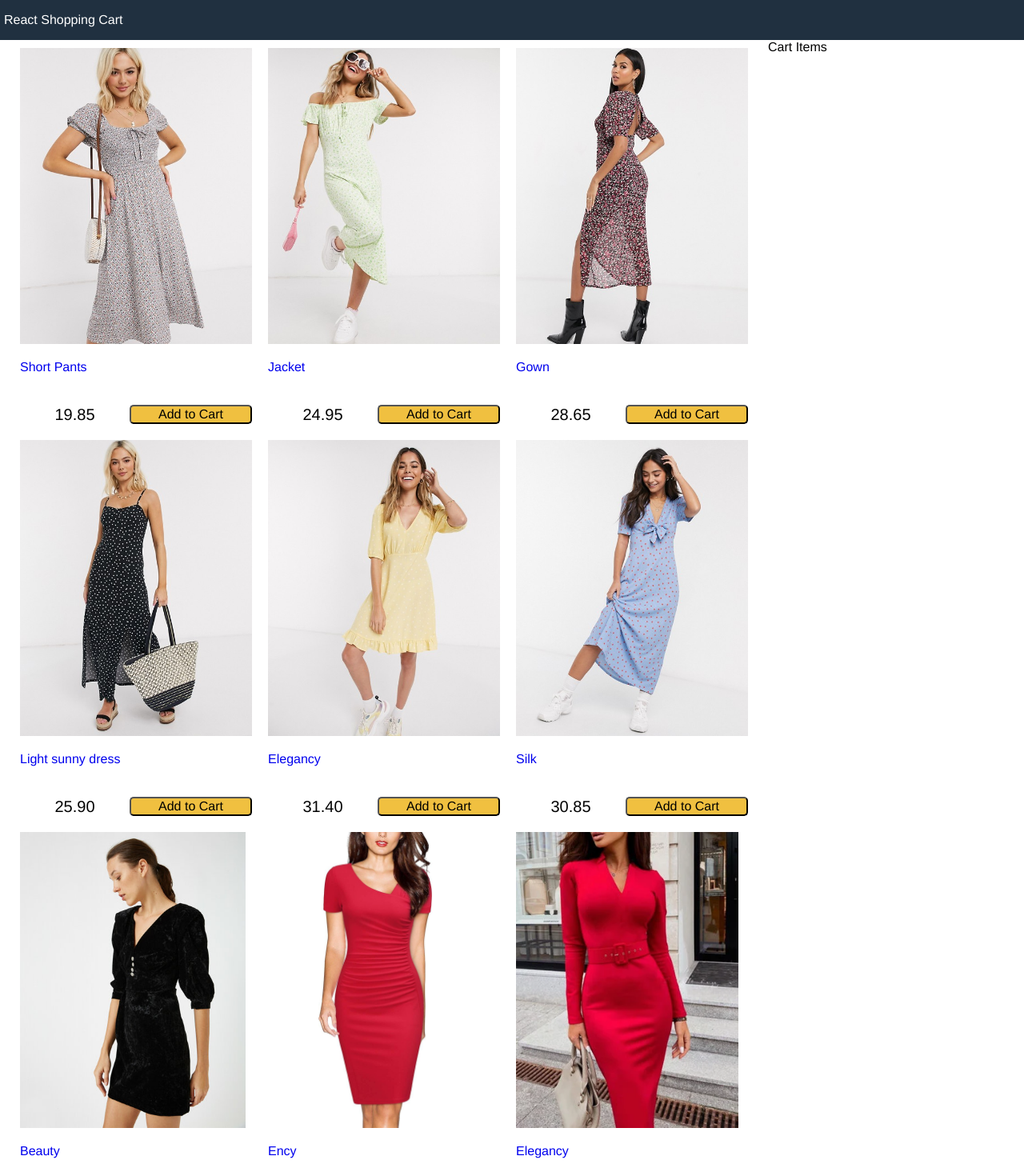
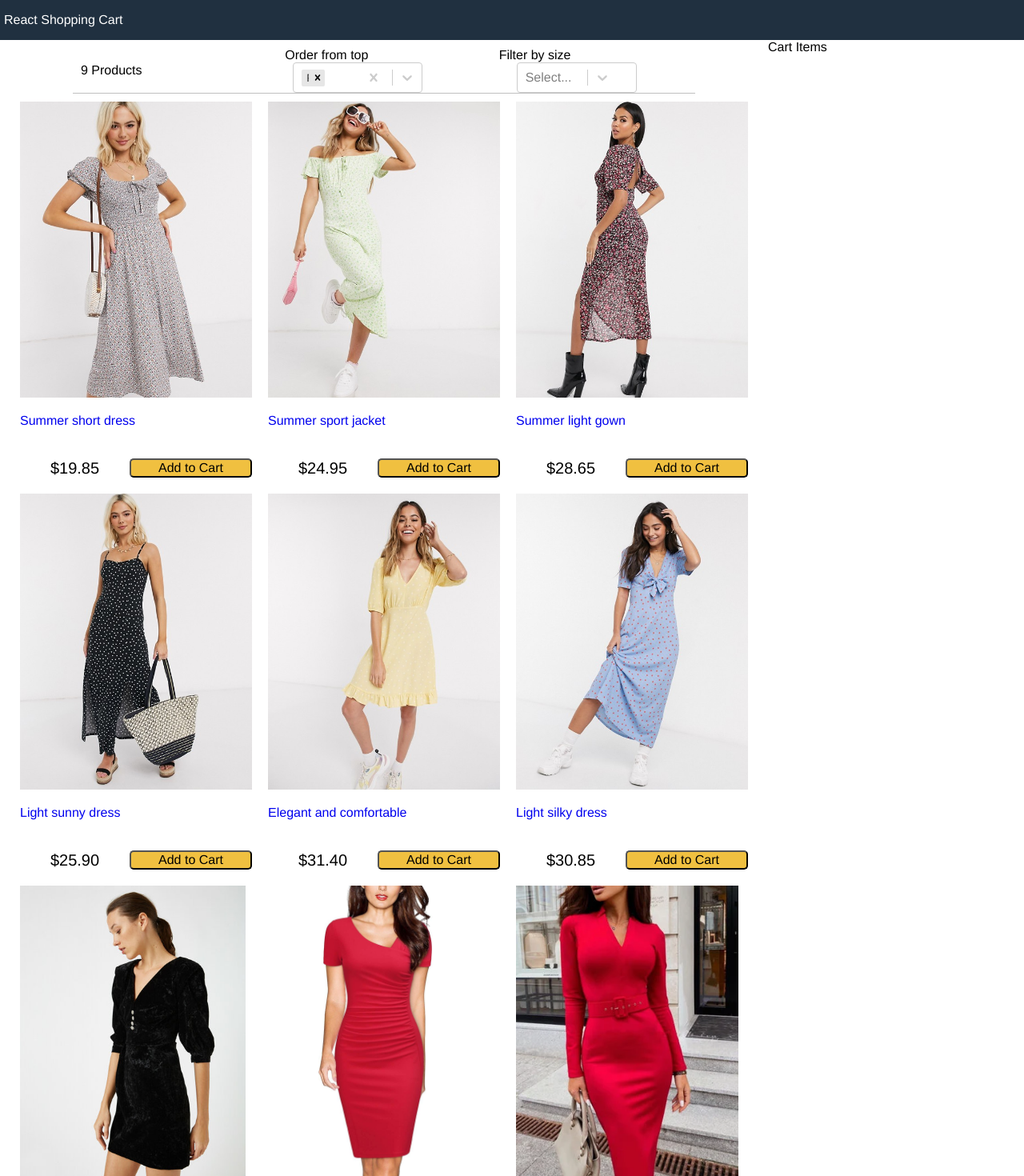
Before and after one commit to mbanem/react-shopping-cart, a React (Create React App) app: page / in a window 1280 px wide. Shown: the top 1470 px of the page at 80% size. Built offline with nearby package versions, Linux system fonts and the light colour scheme.

Commit message:
create products component

```diff
--- a/package.json
+++ b/package.json
@@ -6,7 +6,9 @@
     "dependencies": {
         "react": "^17.0.1",
         "react-dom": "^17.0.1",
+        "react-helmet": "^6.1.0",
         "react-scripts": "4.0.1",
+        "react-select": "^3.1.1",
         "sass": "^1.30.0",
         "typescript": "^4.1.2"
     },
@@ -34,6 +36,7 @@
     },
     "devDependencies": {
         "@types/react": "^17.0.0",
-        "@types/react-dom": "^17.0.0"
+        "@types/react-dom": "^17.0.0",
+        "@types/react-select": "^3.0.28"
     }
 }
--- a/src/Components/App.tsx
+++ b/src/Components/App.tsx
@@ -1,23 +1,39 @@
 // Feature 1
-import React from 'react';
-
+import React, { useState } from 'react';
+import { ValueType } from 'react-select';
 import '../Styles/App.scss';
-// import data from '../Models/data.json';
-import { IData } from '../Models/Interfaces/Interfaces';
+import { IData, IProduct } from '../Models/Interfaces/Interfaces';
 import { Products } from './Products';
+import { Filter } from './Filter';
 // const entries = [
 // 	{ size: ['XL', 'XXL'], sort: 'XL' },
 // 	{ size: ['M', 'XXL', 'XXL'], sort: 'XXL' },
 // ];
-export const App: React.FC<IData> = ({ products }: IData): JSX.Element => {
-	// const [state, setState] = useState<{
-	// 	size: string[];
-	// 	sort: string;
-	// }>({ size: ['M', 'XL', 'XXL'], sort: 'XL' });
-	// window.data = data;
-	// console.log('data.length, data', data as IProduct[]);
-	// console.log('data.products[0].description', products[0].description);
+interface TOption {
+	value: string;
+	label: string;
+}
+// -------------  The App ----------------
+export const App: React.FC<IData> = (data: IData): JSX.Element => {
+	const [state, setState] = useState<{
+		size: TOption['value'];
+		sort: TOption['value'];
+	}>({ size: '', sort: '' });
+	const [products, setProducts] = useState<IProduct[]>(data.products);
 
+	const sortProducts = (sort: ValueType<TOption, false>) => {};
+	const filterProductsBySize = (size: ValueType<TOption, false>) => {
+		console.log('size', size);
+		if (size && size.value) {
+			setProducts(
+				data.products.filter((product) => {
+					return product.availableSizes.includes(size.value);
+				})
+			);
+		} else {
+			setProducts(data.products);
+		}
+	};
 	return (
 		<div className='grid-container'>
 			<header>
@@ -25,7 +41,16 @@ export const App: React.FC<IData> = ({ products }: IData): JSX.Element => {
 			</header>
 			<main>
 				<div className='content'>
-					<div className='main'>{products && <Products {...products} />}</div>
+					<div className='main'>
+						<Filter
+							count={products.length}
+							size={state.size}
+							sort={state.sort}
+							filterProductsBySize={filterProductsBySize}
+							sortProducts={sortProducts}
+						/>
+						<Products products={products} />
+					</div>
 					<div className='sidebar'>Cart Items</div>
 				</div>
 			</main>
--- /dev/null
+++ b/src/Components/Filter.tsx
@@ -0,0 +1,78 @@
+import React from 'react';
+import Select, { ValueType } from 'react-select';
+import '../Styles/Filter.scss';
+/*
+  <Select
+    name="form-dept-select"
+    options={departments}
+    defaultValue={{ label: "Select Dept", value: 0 }}
+    onChange={e => {
+                this.setState({
+                department: e.label,
+                deptId: e.value
+                });
+            }}
+  />
+*/
+// parent should send those props as <Filter count={some-number} />
+interface IProps {
+	count: number;
+	size: string;
+	sort: string;
+	filterProductsBySize: (sort: ValueType<TOption, false>) => void;
+	sortProducts: (size: ValueType<TOption, false>) => void;
+}
+// <option value="" selected disabled hidden>Choose here</option>
+type TOption = {
+	value: string;
+	label: string;
+	isDisabled?: boolean;
+};
+// ===========  FILTER COMPONENT ============
+export const FilterMemo: React.FC<IProps> = ({
+	count,
+	size,
+	sort,
+	filterProductsBySize,
+	sortProducts,
+}) => {
+	const optionsSort: TOption[] = [
+		{ value: '', label: 'Put on Top' },
+		{ value: 'latest', label: 'Latest' },
+		{ value: 'lowest', label: 'Lowest' },
+		{ value: 'highest', label: 'Highest' },
+	];
+	const optionsSize: TOption[] = [
+		{ value: '', label: 'Sort From' },
+		{ value: 'XS', label: 'XS' },
+		{ value: 'S', label: 'S' },
+		{ value: 'M', label: 'M' },
+		{ value: 'L', label: 'L' },
+		{ value: 'XL', label: 'XL' },
+		{ value: 'XXL', label: 'XXL' },
+	];
+	return (
+		<div className='filter'>
+			<div className='filter-result'>{count} Products</div>
+			<div className='filter-sort'>
+				Order from top
+				<Select
+					isMulti
+					defaultValue={[optionsSort[0]]}
+					onoChange={sortProducts}
+					options={optionsSort}
+					className='filter-sort'
+				/>
+			</div>
+			<div className='filter-size'>
+				Filter by size
+				<Select
+					onChange={filterProductsBySize}
+					options={optionsSize}
+					className='filter-size'
+				/>
+			</div>
+		</div>
+	);
+};
+export const Filter = React.memo(FilterMemo);
--- a/src/Components/Products.tsx
+++ b/src/Components/Products.tsx
@@ -1,18 +1,26 @@
 import React from 'react';
-import { IProduct } from '../Models/Interfaces/Interfaces';
+import { IData } from '../Models/Interfaces/Interfaces';
 import { formatCurrency } from '../Utils/FormatCurrency';
 import '../Styles/App.scss';
 import '../Styles/Products.scss';
+/* parent should send data as <Products products={products} />
+   as interface is
+   export type IData = {
+     products: IProduct[];
+   };
+   so property name products is used at parent and
+   is destructured from IData at the child
+*/
 
-export const Products: React.FC<IProduct[]> = (products): JSX.Element => {
-	const arr: [string, IProduct][] = Object.entries(products);
-	console.log('products', products);
+export const Products: React.FC<IData> = ({ products }: IData): JSX.Element => {
+	// const arr: [string, IProduct][] = Object.entries(products);
+	// console.log('products', products);
 
 	return (
 		<div>
 			<ul className='products'>
-				{arr &&
-					arr.map(([_, product]) => (
+				{products &&
+					products.map((product) => (
 						<li key={product.id}>
 							<div className='product'>
 								<a href={`#${product.id}`}>
--- a/src/Models/data.json
+++ b/src/Models/data.json
@@ -1,27 +1,27 @@
 {
     "products": [{
             "id": "dress1",
-            "title": "Short Pants",
+            "title": "Summer short dress",
             "image": "/images/dress1.jpg",
-            "description": "Summer short pants",
+            "description": "Summer short dress",
             "price": 19.85,
-            "availableSizes": ["M", "L", "XL", "XXL"]
+            "availableSizes": ["M", "L"]
         },
         {
             "id": "dress2",
-            "title": "Jacket",
+            "title": "Summer sport jacket",
             "image": "/images/dress2.jpg",
             "description": "Summer sport jacket",
             "price": 24.95,
-            "availableSizes": ["M", "L", "XL", "XXL"]
+            "availableSizes": ["L", "XL"]
         },
         {
             "id": "dress3",
-            "title": "Gown",
+            "title": "Summer light gown",
             "image": "/images/dress3.jpg",
             "description": "Summer light gown",
             "price": 28.65,
-            "availableSizes": ["M", "L", "XL", "XXL"]
+            "availableSizes": ["XS", "S", "M"]
         },
         {
             "id": "dress4",
@@ -29,47 +29,47 @@
             "image": "/images/dress4.jpg",
             "description": "Light dress for a hot day",
             "price": 25.9,
-            "availableSizes": ["M", "L", "XL", "XXL"]
+            "availableSizes": ["XL", "XXL"]
         },
         {
             "id": "dress5",
-            "title": "Elegancy",
+            "title": "Elegant and comfortable",
             "image": "/images/dress5.jpg",
-            "description": "Very elegant and comfortable",
+            "description": "Elegant and comfortable",
             "price": 31.4,
-            "availableSizes": ["M", "L", "XL", "XXL"]
+            "availableSizes": ["S", "M", "L"]
         },
         {
             "id": "dress6",
-            "title": "Silk",
+            "title": "Light silky dress",
             "image": "/images/dress6.jpg",
             "description": "Light silky dress",
             "price": 30.85,
-            "availableSizes": ["M", "L", "XL", "XXL"]
+            "availableSizes": ["M", "L", "XL"]
         },
         {
             "id": "dress7",
-            "title": "Beauty",
+            "title": "Light beauty dress",
             "image": "/images/dress7.jpg",
             "description": "Light beauty dress",
             "price": 30.25,
-            "availableSizes": ["M", "L", "XL", "XXL"]
+            "availableSizes": ["L", "XL", "XXL"]
         },
         {
             "id": "dress8",
-            "title": "Ency",
+            "title": "New Ency style",
             "image": "/images/dress8.jpg",
             "description": "New Ency style",
             "price": 30.55,
-            "availableSizes": ["M", "L", "XL", "XXL"]
+            "availableSizes": ["M", "XL"]
         },
         {
             "id": "dress9",
-            "title": "Elegancy",
+            "title": "Elegant summer dress",
             "image": "/images/dress9.webp",
-            "description": "Elegancy summer dress",
+            "description": "Elegant summer dress",
             "price": 30,
-            "availableSizes": ["M", "L", "XL", "XXL"]
+            "availableSizes": ["M", "L"]
         }
     ]
 }
--- /dev/null
+++ b/src/Styles/Filter.scss
@@ -0,0 +1,25 @@
+.filter {
+    display: flex;
+    width: 80%;
+    justify-content: flex-end;
+    align-items: center;
+    padding-left: 1rem;
+    margin: 0 auto;
+    margin-top: 1rem;
+    border-bottom: 0.1rem #c0c0c0 solid;
+}
+
+.filter div {
+    flex: 1;
+}
+
+.filter-sort,
+.filter-size {
+    display: inline-block;
+    width: 16.2rem;
+    margin-left: 1rem;
+}
+
+.filter-size {
+    padding-left: 12px;
+}
--- a/src/Utils/FormatCurrency.ts
+++ b/src/Utils/FormatCurrency.ts
@@ -3,7 +3,7 @@ export const formatCurrency = (num: number) => {
 	const m = num.toLocaleString().match(/(\d+)\.?(\d*)?/);
 	if (m) {
 		const length = m[2] ? m[2].length : 0;
-		return `${num}${dec[length]}`;
+		return `$${num}${dec[length]}`;
 	}
 	throw new Error(`formatCurrency: invalid entry ${num}`);
 };
--- a/src/index.tsx
+++ b/src/index.tsx
@@ -7,6 +7,7 @@ import data from './Models/data.json';
 
 // const jsonData: IData = JSON.parse(JSON.stringify(data));
 
+// console.log(data.products.length);
 ReactDOM.render(
 	<React.StrictMode>
 		<App {...data} />
```
Also changed, not shown: 2 other files (tests, documents, lock files or other folders).
